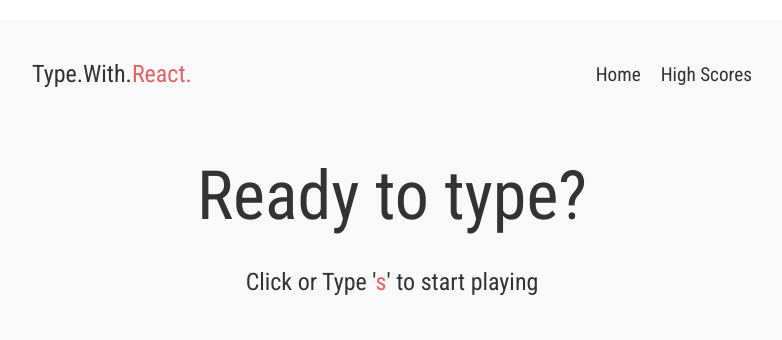
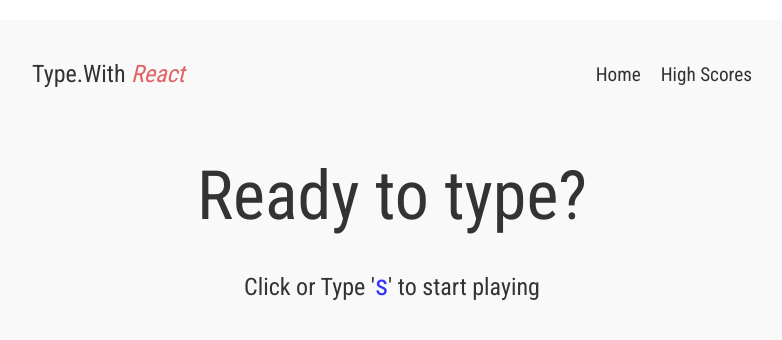
Before and after one commit to ajax27/ajax27-serverless, a React (Create React App) app: page / in a window 1280 px wide. Shown: the top 340 px of the page, without its empty margins (248-1030 px from the left). Built offline with nearby package versions, Linux system fonts and the light colour scheme.

Commit message:
Styled Pages

```diff
--- a/src/components/Navbar.js
+++ b/src/components/Navbar.js
@@ -13,7 +13,7 @@ export default function Navbar() {
     <StyledNavbar>
       <StyledNavBrand className="nav__brand">
         <Link to="/">
-          Type.With.<Accent>React.</Accent>
+          Type.With <Accent>React</Accent>
         </Link>
       </StyledNavBrand>
       <StyledNavItems>
--- a/src/pages/Home.js
+++ b/src/pages/Home.js
@@ -1,5 +1,5 @@
 import React from "react";
-import { Accent } from "../styled/Random";
+import { Accent2 } from "../styled/Random";
 import { CTA } from "../styled/CTA";
 import { StyledTitle } from "../styled/Random";
 
@@ -8,7 +8,7 @@ export default function Home() {
     <div>
       <StyledTitle>Ready to type?</StyledTitle>
       <CTA to="/game">
-        Click or Type '<Accent>s</Accent>' to start playing
+        Click or Type '<Accent2>s</Accent2>' to start playing
       </CTA>
     </div>
   );
--- a/src/styled/Random.js
+++ b/src/styled/Random.js
@@ -2,6 +2,12 @@ import styled from "styled-components";
 
 export const Accent = styled.span`
   color: #e16365;
+  font-style: italic;
+`;
+
+export const Accent2 = styled.span`
+  color: #3333ff;
+  font-size: 1.8rem;
 `;
 
 export const StyledTitle = styled.h1`
```
